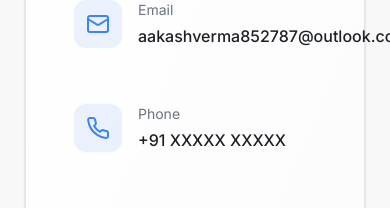
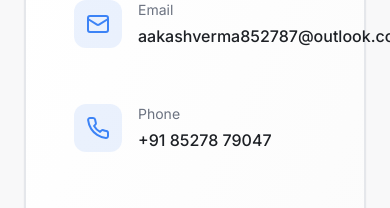
Before and after one commit to aakahsverma852787/AakaskhVermaPortfolioWebsite, a React (Vite) app: page / in a window 390 px wide. Shown: the part 11060-11268 px from the top of the page. Built offline with nearby package versions, Linux system fonts and the light colour scheme; the HTML template or start-up script is replaced by a standard one.

Commit message:
Add phone number to contact section

```diff
--- a/src/components/Contact.tsx
+++ b/src/components/Contact.tsx
@@ -13,8 +13,8 @@ const Contact = () => {
     {
       icon: Phone,
       label: "Phone",
-      value: "+91 XXXXX XXXXX",
-      link: "tel:+91XXXXXXXXXX"
+      value: "+91 85278 79047",
+      link: "tel:+918527879047"
     },
     {
       icon: Linkedin,
```
